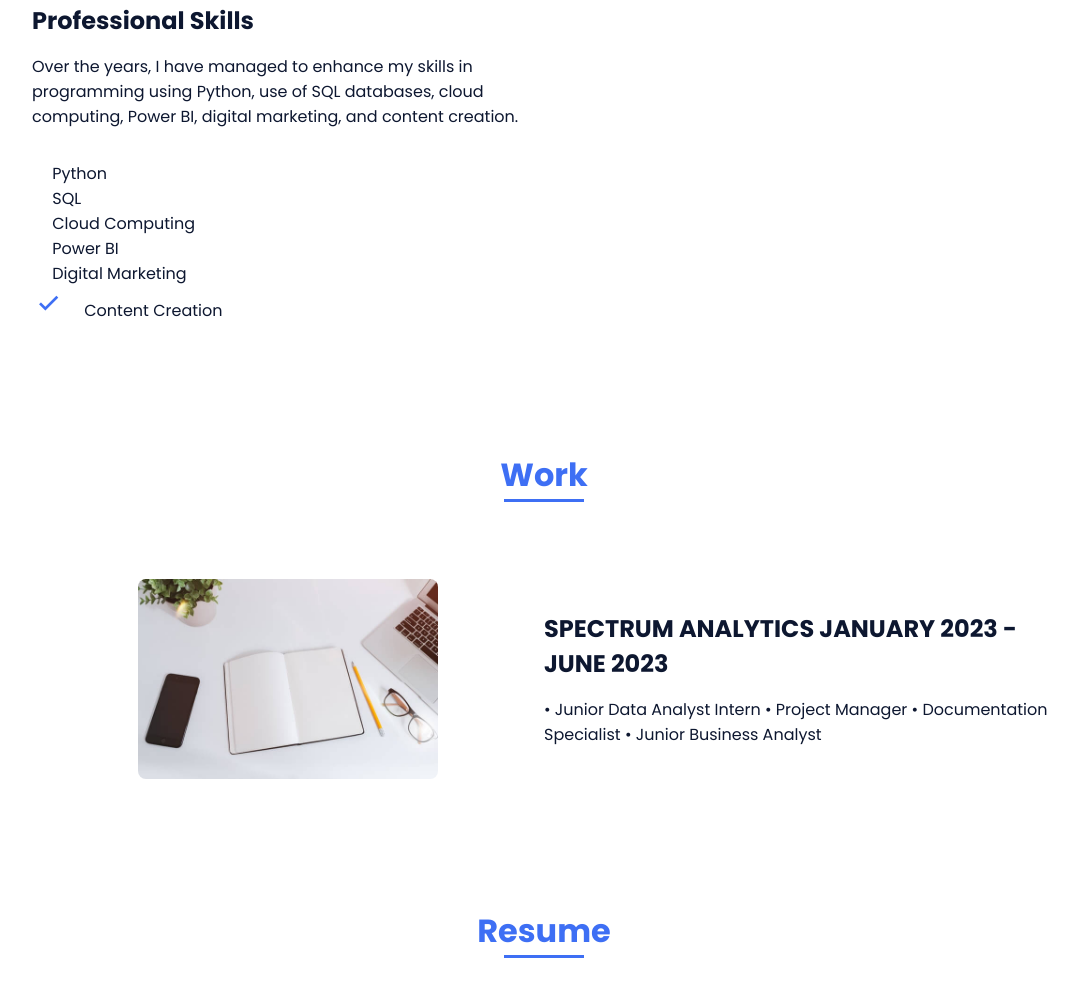
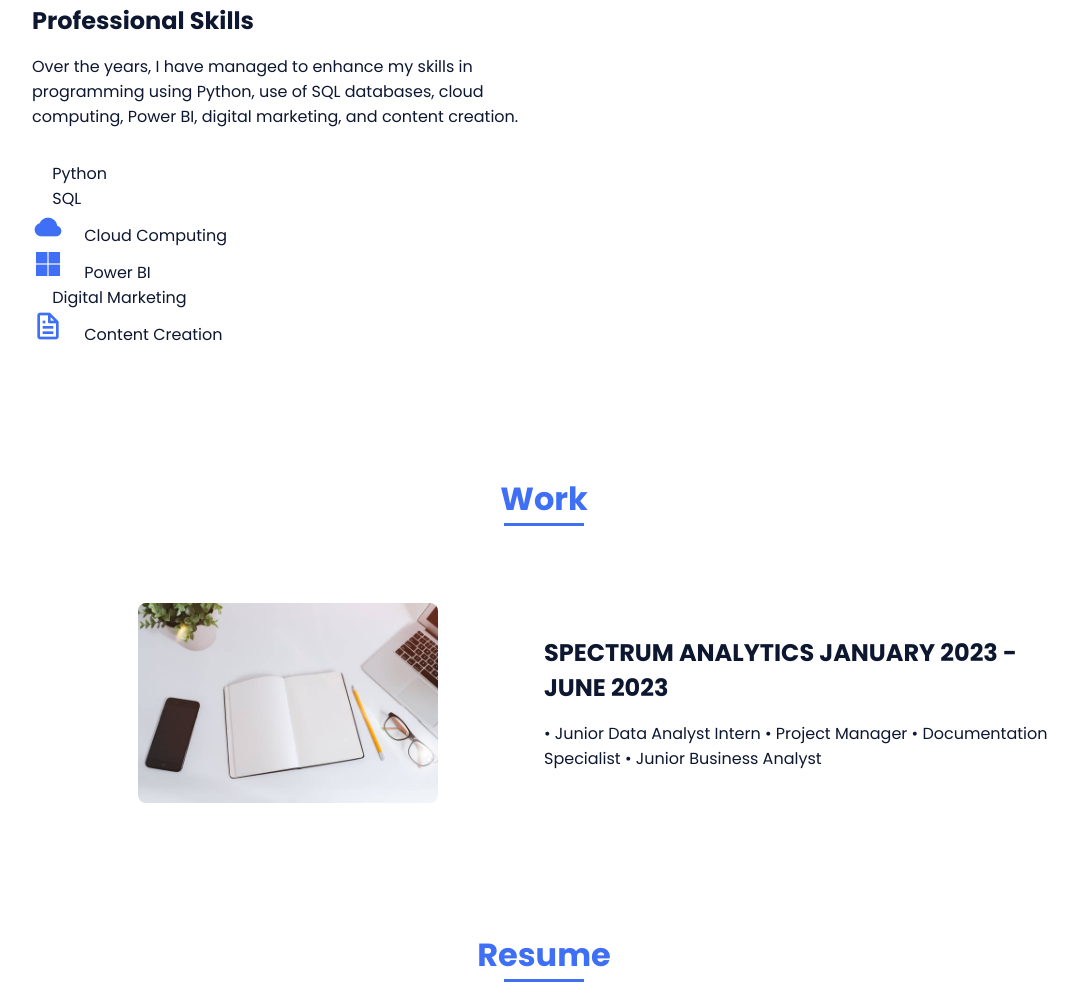
Before and after one commit to Nomhle02/Nomhle02.github.io, a plain HTML site: page index.html in a window 1280 px wide. Shown: the part 1520-2520 px from the top of the page, without its empty margins (96-1174 px from the left). Drawn offline with nearby package versions, Linux system fonts and the light colour scheme.

Commit message:
Update index.html

```diff
--- a/index.html
+++ b/index.html
@@ -97,10 +97,10 @@
             <ul class="skills__list">
                 <li><i class='bx bxl-check skills__icon'></i> Python</li>
                 <li><i class='bx bxl-check skills__icon'></i> SQL</li>
-                <li><i class='bx bxs-check skills__icon'></i> Cloud Computing</li>
-                <li><i class='bx bxl-check skills__icon'></i> Power BI</li>
+                <li><i class='bx bxs-cloud skills__icon'></i> Cloud Computing</li>
+                <li><i class='bx bxl-microsoft skills__icon'></i> Power BI</li>
                 <li><i class='bx bxs-check skills__icon'></i> Digital Marketing</li>
-                <li><i class='bx bx-check skills__icon'></i> Content Creation</li>
+                <li><i class='bx bx-file skills__icon'></i> Content Creation</li>
             </ul>
         </div>
     </div>
@@ -134,7 +134,7 @@
             <h2 class="section-title ">Resume</h2>
 
             <div class="resume__container bd-grid ">
-                <a href="assets/img/Resume-Nomhle-Mosimane.pdf " target="_blank " class="resume__button button ">View Resume</a>
+                <a href="assets/img/Resume-Nomhle-Mosimane.pdf " target="_blank " class="resume__button button "> View Resume</a>
             </div>
         </section>
 
```
